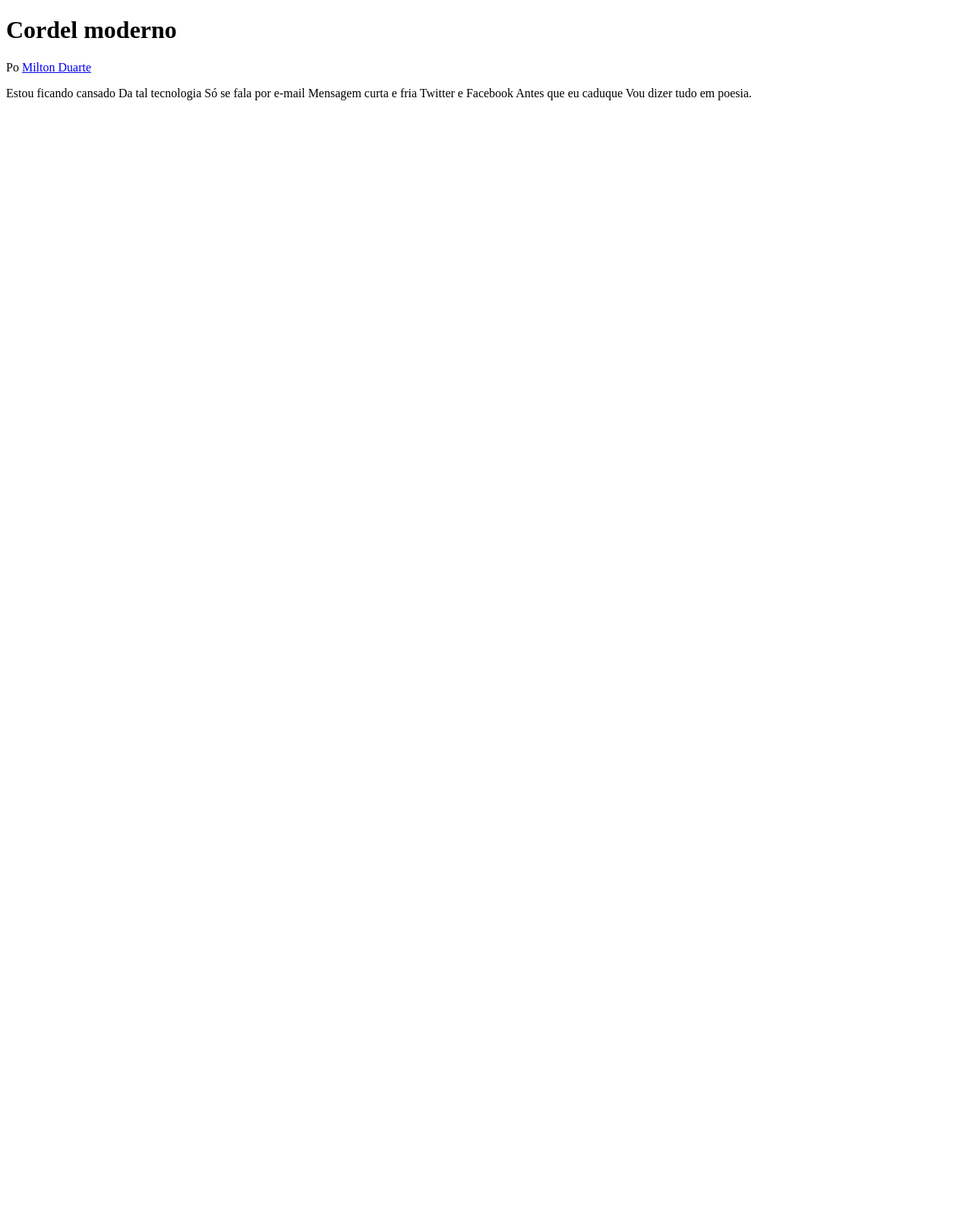
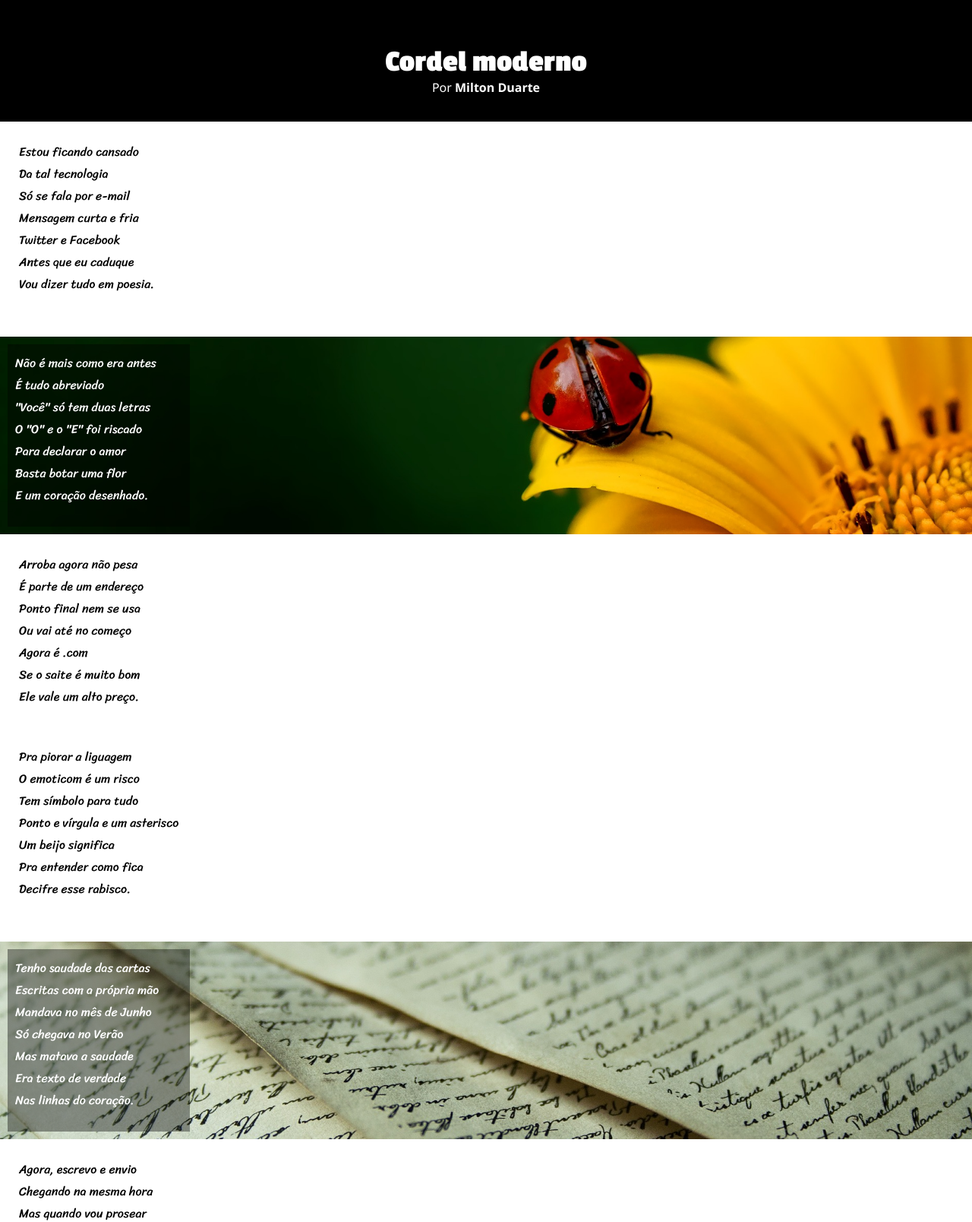
Before and after one commit to Paulo0Silva/html-css, a plain HTML site: page desafios/desafio012/index.html in a window 1280 px wide. Shown: the top 1608 px of the page at 76% size. Before the commit the page ends 800 px from the top, so only its background shows below. Drawn offline with Linux system fonts and the light colour scheme.

Commit message:
site em teste

```diff
--- a/desafios/desafio012/index.html
+++ b/desafios/desafio012/index.html
@@ -1,26 +1,90 @@
 <!DOCTYPE html>
-<html lang="en">
+<html lang="pt-br">
 <head>
     <meta charset="UTF-8">
     <meta name="viewport" content="width=device-width, initial-scale=1.0">
     <title>Cordel Moderno</title>
+    <link rel="stylesheet" href="style.css">
 </head>
 <body>
     <header>
         <h1>Cordel moderno</h1>
-        <p>Po <a href="https://www.recantodasletras.com.br/poesias/3186743">Milton Duarte</a></p>
+        <p>Por <a href="https://www.recantodasletras.com.br/poesias/3186743" target="_blank">Milton Duarte</a></p>
     </header>
     <main>
         <article>
-            <p>Estou ficando cansado
-                Da tal tecnologia
-                Só se fala por e-mail
-                Mensagem curta e fria
-                Twitter e Facebook
-                Antes que eu caduque
-                Vou dizer tudo em poesia.
+            <p>
+                Estou ficando cansado <br>
+                Da tal tecnologia <br>
+                Só se fala por e-mail <br>
+                Mensagem curta e fria <br>
+                Twitter e Facebook <br>
+                Antes que eu caduque <br>
+                Vou dizer tudo em poesia. <br>
+            </p>
+
+            <section class="joaninha">
+                <p>
+                    Não é mais como era antes<br>
+                    É tudo abreviado<br>
+                    "Você" só tem duas letras<br>
+                    O "O" e o "E" foi riscado<br>
+                    Para declarar o amor<br>
+                    Basta botar uma flor<br>
+                    E um coração desenhado.<br>
+                </p>
+            </section>
+            <p>
+                Arroba agora não pesa<br>
+                É parte de um endereço<br>
+                Ponto final nem se usa<br>
+                Ou vai até no começo<br>
+                Agora é .com<br>
+                Se o saite é muito bom<br>
+                Ele vale um alto preço.<br>
+            </p>
+
+            <p>
+                Pra piorar a liguagem<br>
+                O emoticom é um risco<br>
+                Tem símbolo para tudo<br>
+                Ponto e vírgula e um asterisco<br>
+                Um beijo significa<br>
+                Pra entender como fica<br>
+                Decifre esse rabisco.<br>
+            </p>
+
+            <section class="livro">
+                <p>
+                    Tenho saudade das cartas<br>
+                    Escritas com a própria mão<br>
+                    Mandava no mês de Junho<br>
+                    Só chegava no Verão<br>
+                    Mas matava a saudade<br>
+                    Era texto de verdade<br>
+                    Nas linhas do coração.<br>
+                </p>
+            </section>
+            <p>
+                Agora, escrevo e envio<br>
+                Chegando na mesma hora<br>
+                Mas quando vou prosear<br>
+                A pessoa foi embora<br>
+                Abriu outro aplicativo<br>
+                O mundo ficou cativo<br>
+                Da tecnologia do agora.<br>
+            </p>
+            <p>
+                Felizmente, pra orar<br>
+                Não precisa de internet<br>
+                Deus escuta todo mundo<br>
+                Se quiser, faça esse teste<br>
+                Dois pontos são dois joelhos<br>
+                Seus lábios são aparelhos<br>
+                Deixe que Deus interprete.<br>
             </p>
         </article>
     </main>
+    <footer>Paulo</footer>
 </body>
 </html>
--- /dev/null
+++ b/desafios/desafio012/style.css
@@ -0,0 +1,89 @@
+@charset "UTF-8";
+
+@import url('https://fonts.googleapis.com/css2?family=Sriracha&display=swap');
+@import url('https://fonts.googleapis.com/css2?family=Passion+One:wght@400;700&family=Sriracha&display=swap');
+* {
+    font-family: 'Segoe UI', Tahoma, Geneva, Verdana, sans-serif;
+    padding: 0px;
+    margin: 0px;
+}
+
+header {
+    height: 150px;
+    padding: 10px;
+    background-color: black;
+    color: white;
+    text-align: center;
+    margin: -10px -15px 0px ;
+}
+header > h1 {
+    margin-top: 60px;
+    font-family: 'Passion One', cursive;
+    font-weight: 700;
+    font-size: 2.5em;
+}
+header a {
+    text-decoration: none;
+    color: white;
+    font-weight: bold;
+}
+header a:hover {
+    text-decoration: underline;
+    color: white;
+}
+
+main p {
+    font-family: 'Sriracha', cursive;
+    padding: 25px;
+
+
+}
+.joaninha {
+
+    color: white;
+    padding: 10px;
+    background:black url('imagens/background001.jpg') center right no-repeat fixed;
+    background-size: cover;
+    width: 100%;
+    margin-top: 30px;
+    padding: 10px;
+
+
+}
+.livro {
+    color: white;
+    margin-top: 30px;
+    background:black url('imagens/background002.jpg') center center no-repeat fixed;
+    background-size: cover;
+    padding: 10px;
+
+}
+
+section p {
+
+    color: white;
+    background-color: rgba(0, 0, 0, 0.39);
+    padding: 10px;
+    height: 220px;
+    width: 220px;
+
+
+}
+
+
+
+
+
+
+
+footer {
+    padding: 4px;
+    background-color: black;
+    text-align: center;
+    color: white;
+    font-weight: bold
+}
+
+footer::before {
+    content: '\00A9';
+}
```
